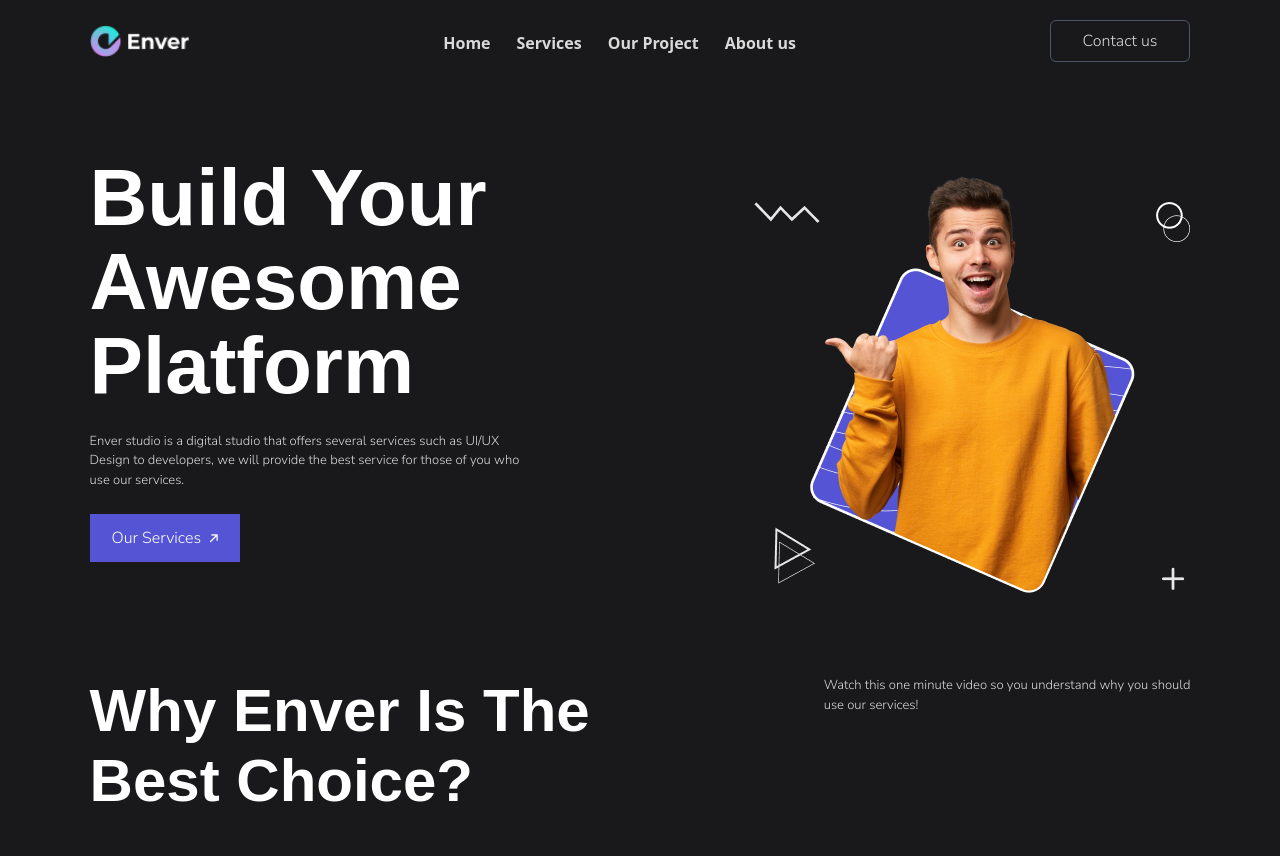
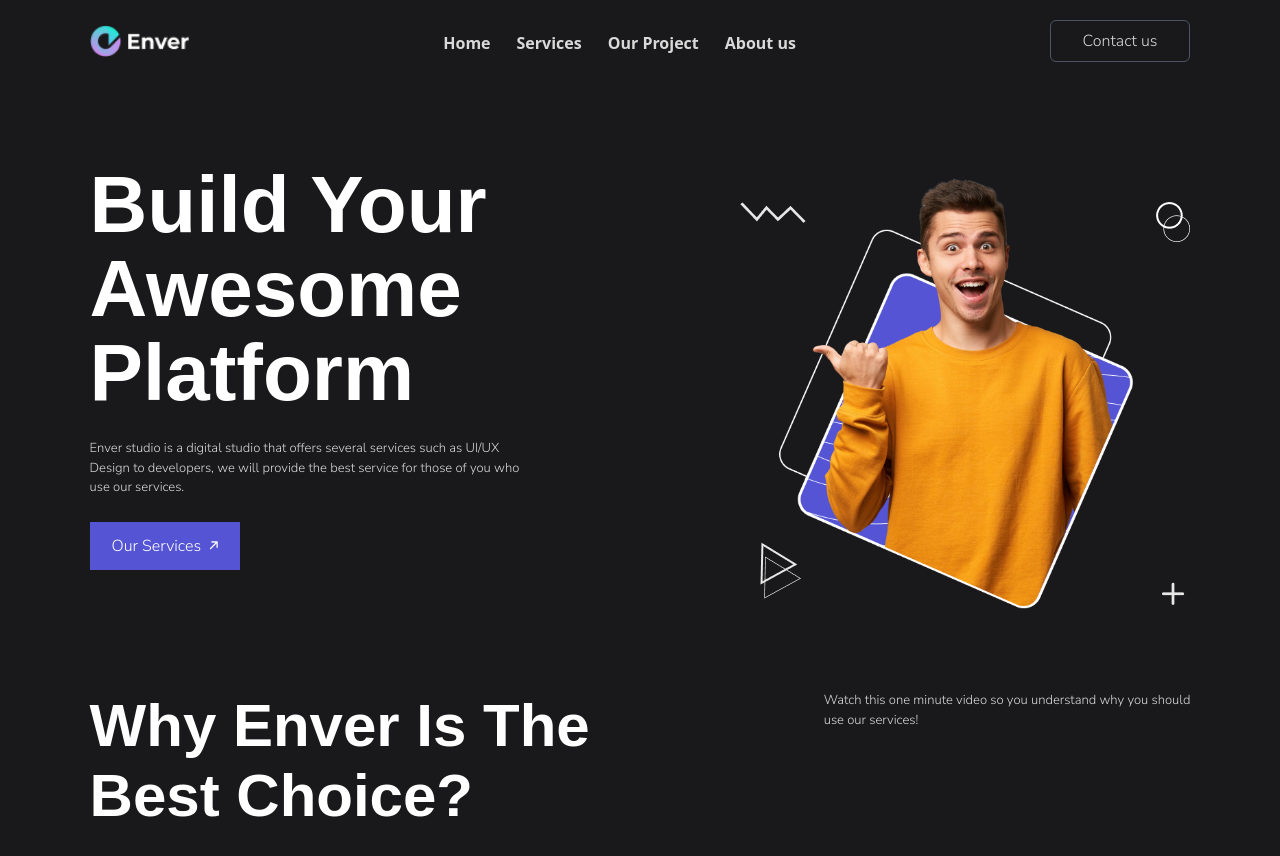
Before and after one commit to techloset/mudusar-enver, a Next.js app: page / in a window 1280 px wide. Shown: the top 856 px of the page. Built offline with nearby package versions, Linux system fonts and the light colour scheme; grey boxes are pictures that could not be loaded.

Commit message:
5th commit  after figma matching in digital-agnecy-web

```diff
--- a/components/home/Home.tsx
+++ b/components/home/Home.tsx
@@ -5,28 +5,29 @@ import { url } from 'inspector'
 const Home = () => {
   return (
     <div className={styles.Home} id='home'>
-      <section className= 'text-white mt-10 mx-[7%] flex justify-between items-center max-lg:flex-wrap' >
+      <section className='text-white mt-10 mx-[7%] flex justify-between items-center max-lg:flex-wrap' >
         <div className='w-[40%] max-md:w-[60%] max-sm:w-[80%] '
         >
           <h1 className={`${styles.customClass} font-bold text-[80px]  leading-[84px] max-sm:text-[42px] max-sm:leading-[63px]  customClass`} >Build Your <br /> Awesome <br /> Platform</h1>
           <h1 className='py-6 text-[#D9D9D9] text-[13px] max-md:text-[16px]'>Enver studio is a digital studio that offers several services such as UI/UX Design to developers, we will provide the best service for those of you who use our services.</h1>
           <button className=' flex gap-2 items-center px-[22px] py-[12px] font-normal bg-[#5454D4]'><h1 className=''>Our Services</h1> <img src={'/arrow-top-left.png'} alt="icon" /></button>
         </div>
-        <div className='relative'>
-          <img src="/homeSide-img.png" alt="" />
-       <img src={'/graph.png'} className='absolute top-20 max-sm:left-4 '  alt="" />
-       <img src={'/circle.png'} className='absolute top-20 right-0 max-sm:right-4' alt="" />
-       <img src={'/triangle.png'} className='absolute bottom-0 max-sm:left-4 max-sm:bottom-[-8%]' alt="" />
-       <img src={'/add.png'} className='absolute bottom-0 right-0 max-sm:right-4 ' alt="" />
+        <div className='relative z-20'>
 
-          </div>
+          <img src="/homeSide-img.png" className='ml-[0%] w-[450px] ' alt="" />
+          <img src={'/graph.png'} className='absolute top-20 max-sm:left-4 ' alt="" />
+          <img src={'/circle.png'} className='absolute top-20 right-0 max-sm:right-4' alt="" />
+          <img src={'/triangle.png'} className='absolute bottom-0 max-sm:left-4 max-sm:bottom-[-8%]' alt="" />
+          <img src={'/add.png'} className='absolute bottom-0 right-0 max-sm:right-4 ' alt="" />
+
+        </div>
       </section>
       <section className='mt-20'>
         <div className='text-white mx-[7%]'>
           <div className='flex justify-between flex-wrap gap-10'><h1 className={`${styles.customClass} font-bold text-[60px] leading-[70px] max-sm:text-[36px] max-sm:leading-[54px]`}>Why Enver Is The <br /> Best Choice?</h1><h1 className='text-[#D9D9D9] text-[13px] max-md:text-[16px]'>Watch this one minute video so you understand why you should <br /> use our services!</h1></div>
           <div>
 
-          <iframe className='w-[100%] mt-10'  height="480" src="https://www.youtube.com/embed/JzyU36sHctk" title="Conference Table of the Future by Ideum"  allow="accelerometer; autoplay; clipboard-write; ; gyroscope; picture-in-picture; " ></iframe>
+            <iframe className='w-[100%] mt-10' height="480" src="https://www.youtube.com/embed/JzyU36sHctk" title="Conference Table of the Future by Ideum" allow="accelerometer; autoplay; clipboard-write; ; gyroscope; picture-in-picture; " ></iframe>
           </div>
         </div>
       </section>
```
Also changed, not shown: public/homeSide-img.png.
